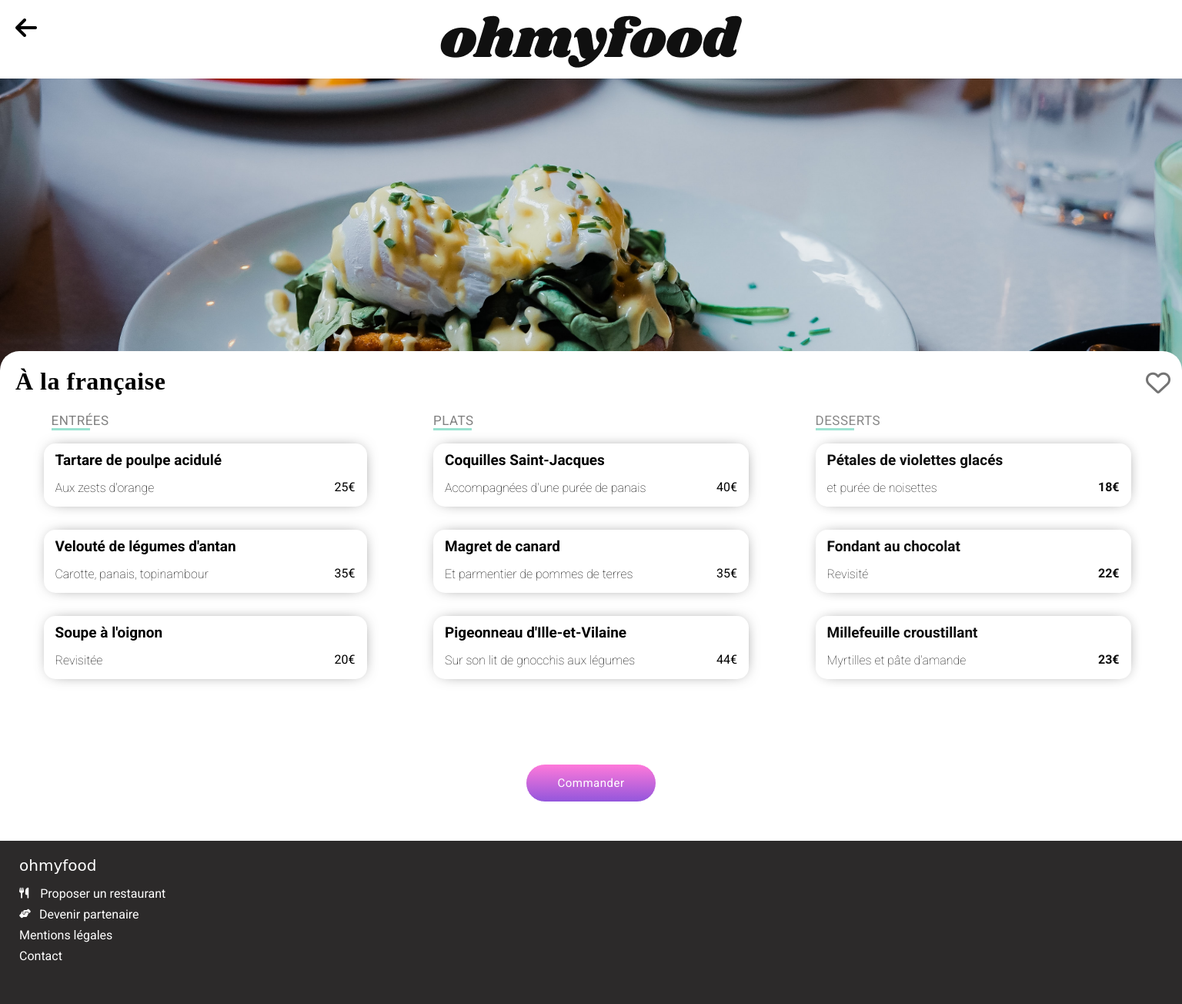
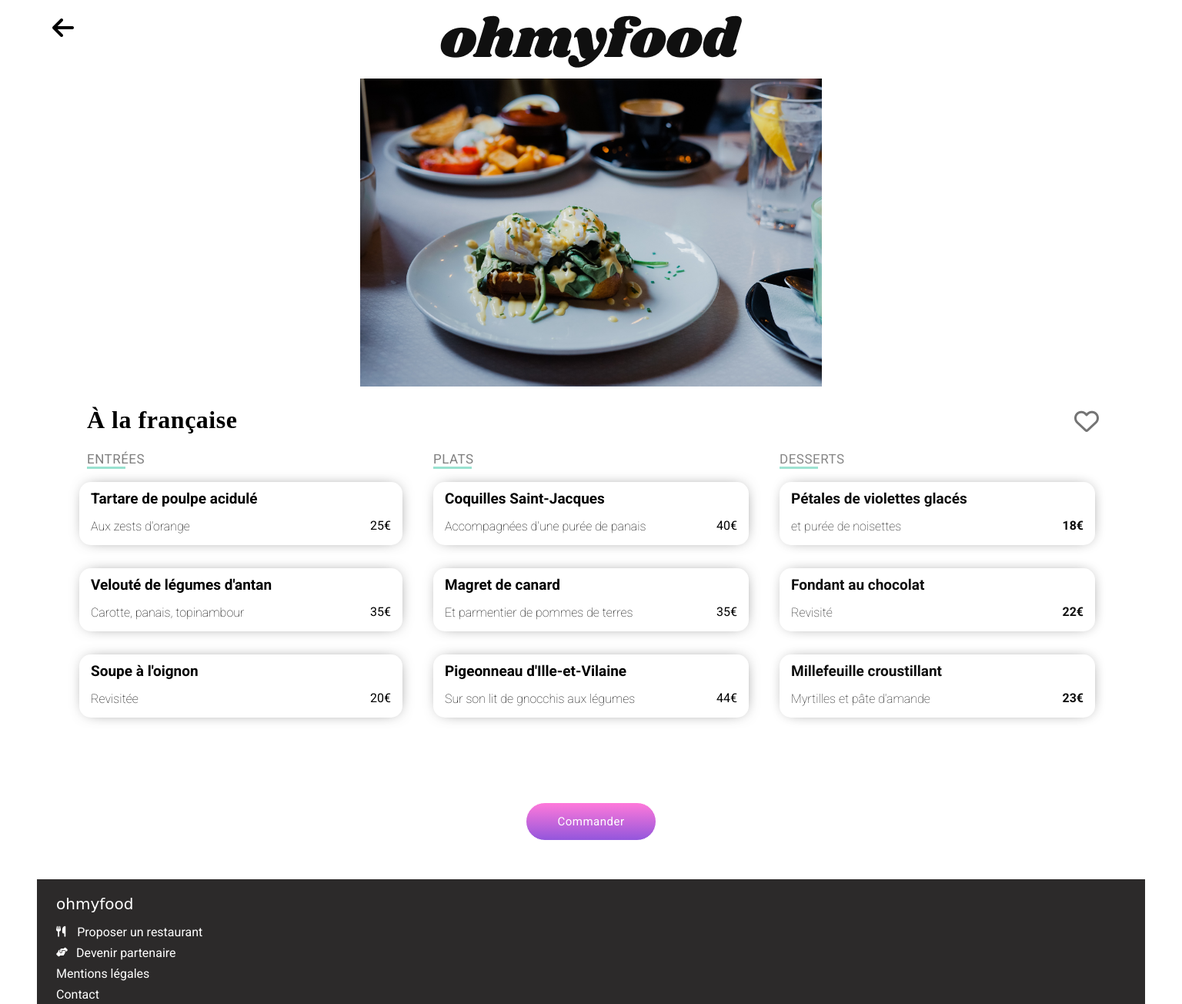
Before and after one commit to MaximilienProville75/ProvilleMaximilien_3, a plain HTML site: page la_francaise.html in a window 1536 px wide. Shown: the top 1304 px of the page at 77% size. Drawn offline with Linux system fonts and the light colour scheme; a web font is replaced by a local one.

Commit message:
Container High Res Added

```diff
--- a/sass/__City_Search.scss
+++ b/sass/__City_Search.scss
@@ -7,7 +7,6 @@
         display: flex;
         flex-direction: row-reverse;
         justify-content: center;
-        margin-left: -30px;
 
 
        input {
--- a/sass/__header.scss
+++ b/sass/__header.scss
@@ -4,6 +4,7 @@ header img{
     margin-bottom: 10px;
 }
 header{
+
     i{
         float: left;
         margin-top: 20px;
--- a/sass/style.scss
+++ b/sass/style.scss
@@ -1,6 +1,7 @@
 
 @import url('https://fonts.googleapis.com/css2?family=Shrikhand&display=swap');
 @import url('https://fonts.googleapis.com/css2?family=Roboto:ital,wght@0,100;0,300;0,400;0,500;0,700;0,900;1,100;1,300;1,400;1,500;1,700;1,900&display=swap');
+@import "./_Footer";
 @import "./__Loader.scss";
 @import "./__Fill_Heart.scss";
 @import "./_Key_Frames";
@@ -11,12 +12,15 @@
 @import "./_List_Items";
 @import './_Plats';
 @import "./_Restaurant_List";
-@import "./_Footer";
+
+
 
 body {
     margin: auto;
     text-align: center;
 }
+
+
 *{
     font-family: 'Roboto', sans-serif;
 }
@@ -38,6 +42,8 @@ body {
     flex-direction: column;
 }
 #banner{
+    max-width: 1440px;
+    margin: auto;
     img{
         width: 100%;
     }
@@ -48,6 +54,7 @@ body {
         width: 100%;
         height: 300px;
         object-fit: cover;
+        max-width: 1440px;
     }
 }
 
@@ -156,3 +163,22 @@ body {
 .test {
     position: relative;
 }
+@media screen and (min-width: 1530px) {
+    main{
+        max-width: 1440px;
+        margin: auto;
+    }
+    #Restaurant_browser{
+        margin: auto;
+    }
+
+
+    header{
+        width: 1440px;
+        margin: auto;
+    }
+    footer{
+        width: 1440px;
+        margin: auto;
+    }
+}
```
Also changed, not shown: index.html (+4 -3 lines), P3_PROVILLE_Maximilien/P3_01_lienGithub.txt (added), P3_PROVILLE_Maximilien/P3_02_lienpageweb.txt (added), style.css, 4 other files.
